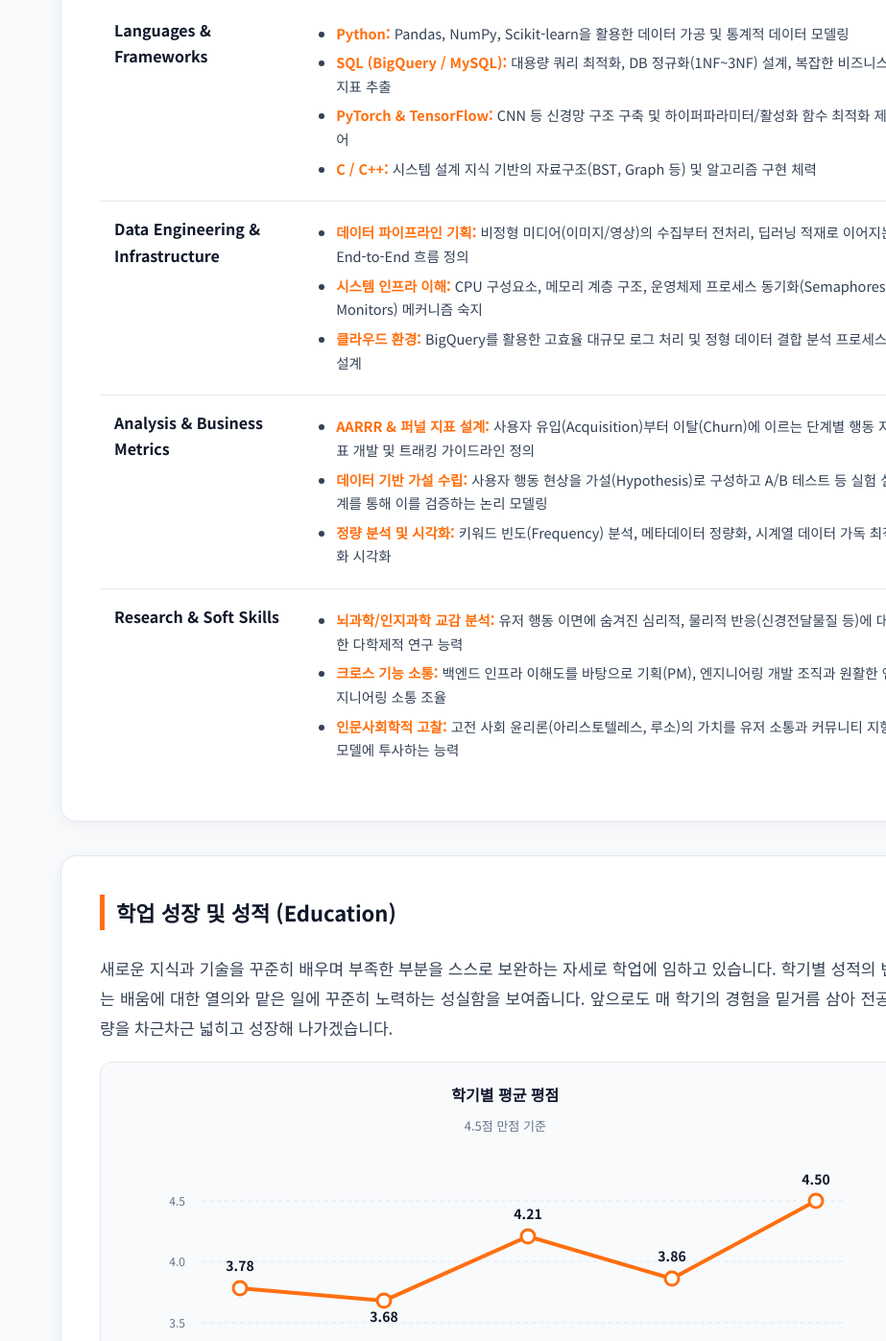
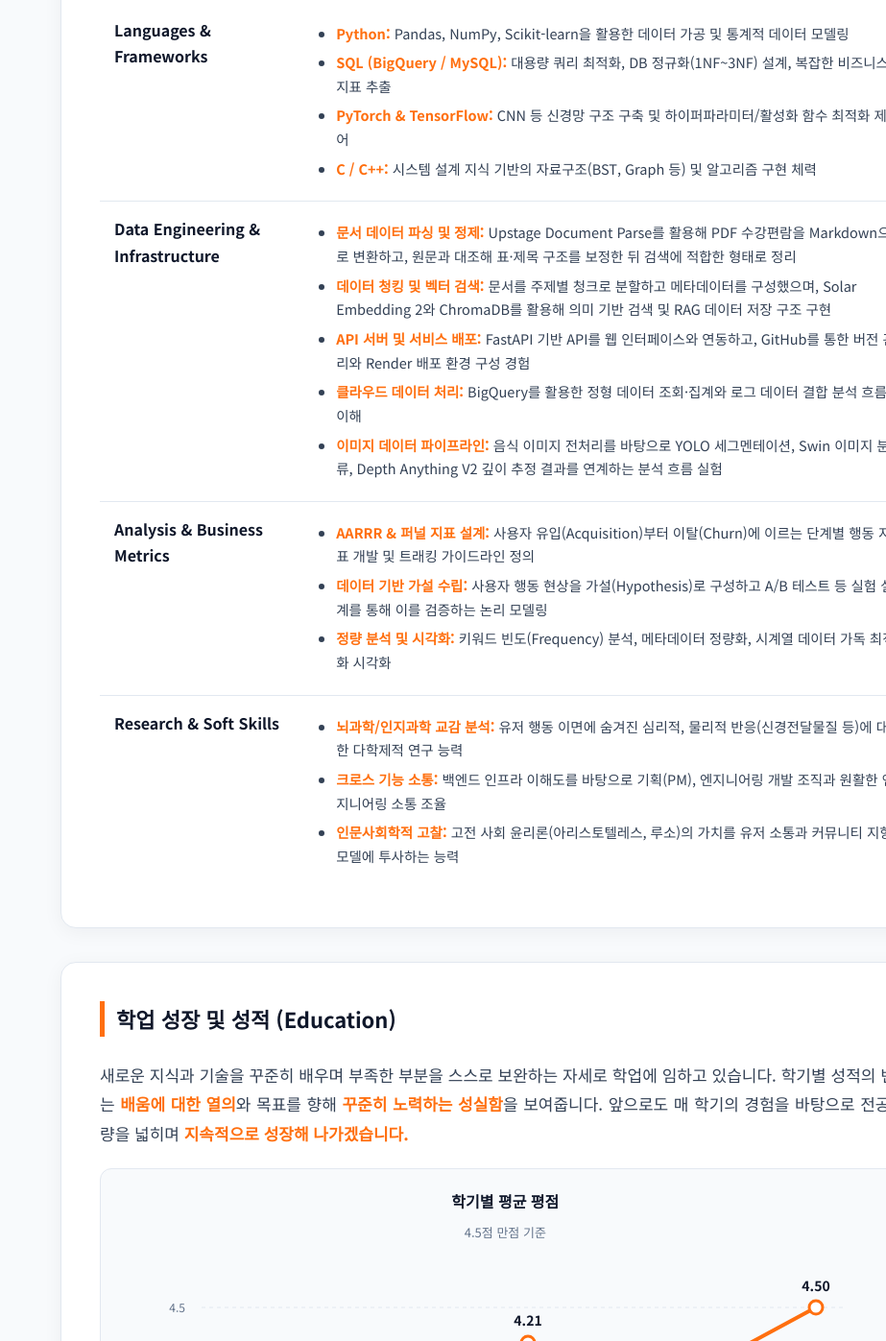
Before and after one commit to hong-inpyo/portfolio, a plain HTML site: page index.html in a window 1280 px wide. Shown: the part 2011-3408 px from the top of the page at 96% size, without its empty margins (357-1280 px from the left). Drawn offline with Linux system fonts and the light colour scheme.

Commit message:
Update content and formatting in index.html

```diff
--- a/index.html
+++ b/index.html
@@ -820,9 +820,11 @@
                         <td class="cat">Data Engineering & Infrastructure</td>
                         <td>
                             <ul>
-                                <li><strong>데이터 파이프라인 기획:</strong> 비정형 미디어(이미지/영상)의 수집부터 전처리, 딥러닝 적재로 이어지는 End-to-End 흐름 정의</li>
-                                <li><strong>시스템 인프라 이해:</strong> CPU 구성요소, 메모리 계층 구조, 운영체제 프로세스 동기화(Semaphores, Monitors) 메커니즘 숙지</li>
-                                <li><strong>클라우드 환경:</strong> BigQuery를 활용한 고효율 대규모 로그 처리 및 정형 데이터 결합 분석 프로세스 설계</li>
+                                <li><strong>문서 데이터 파싱 및 정제:</strong> Upstage Document Parse를 활용해 PDF 수강편람을 Markdown으로 변환하고, 원문과 대조해 표·제목 구조를 보정한 뒤 검색에 적합한 형태로 정리</li>
+                                <li><strong>데이터 청킹 및 벡터 검색:</strong> 문서를 주제별 청크로 분할하고 메타데이터를 구성했으며, Solar Embedding 2와 ChromaDB를 활용해 의미 기반 검색 및 RAG 데이터 저장 구조 구현</li>
+                                <li><strong>API 서버 및 서비스 배포:</strong> FastAPI 기반 API를 웹 인터페이스와 연동하고, GitHub를 통한 버전 관리와 Render 배포 환경 구성 경험</li>
+                                <li><strong>클라우드 데이터 처리:</strong> BigQuery를 활용한 정형 데이터 조회·집계와 로그 데이터 결합 분석 흐름 이해</li>
+                                <li><strong>이미지 데이터 파이프라인:</strong> 음식 이미지 전처리를 바탕으로 YOLO 세그멘테이션, Swin 이미지 분류, Depth Anything V2 깊이 추정 결과를 연계하는 분석 흐름 실험</li>
                             </ul>
                         </td>
                     </tr>
@@ -854,8 +856,8 @@
                 <div class="section-title">학업 성장 및 성적 (Education)</div>
                 <div class="intro-text" style="margin-bottom: 20px;">
                     새로운 지식과 기술을 꾸준히 배우며 부족한 부분을 스스로 보완하는 자세로 학업에 임하고 있습니다.
-                    학기별 성적의 변화는 배움에 대한 열의와 맡은 일에 꾸준히 노력하는 성실함을 보여줍니다.
-                    앞으로도 매 학기의 경험을 밑거름 삼아 전공 역량을 차근차근 넓히고 성장해 나가겠습니다.
+                    학기별 성적의 변화는 <strong>배움에 대한 열의</strong>와 목표를 향해 <strong>꾸준히 노력하는 성실함</strong>을 보여줍니다.
+                    앞으로도 매 학기의 경험을 바탕으로 전공 역량을 넓히며 <strong>지속적으로 성장해 나가겠습니다.</strong>
                 </div>
 
                 <!-- 학기별 평점 추이 그래프 -->
```
